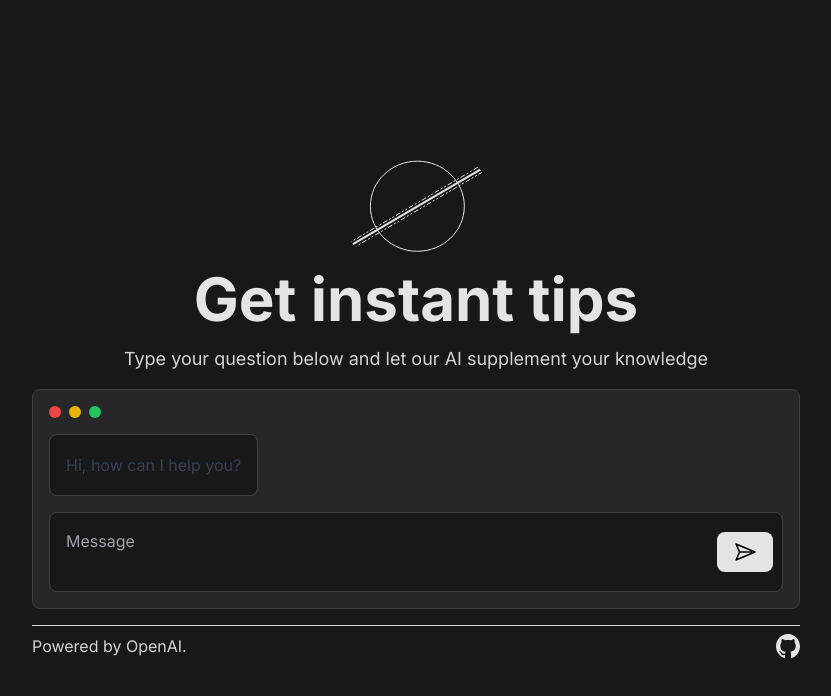
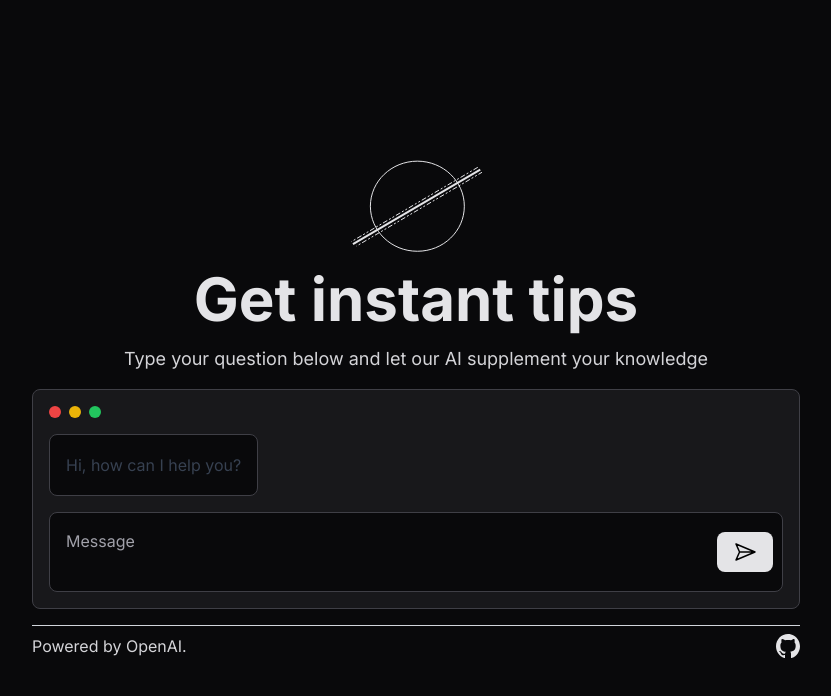
Before and after one commit to igorxmath/openai-tools, a Next.js app: page /en in a window 1280 px wide. Shown: the top 696 px of the page, without its empty margins (224-1055 px from the left). Built offline with nearby package versions, Linux system fonts and the light colour scheme.

Commit message:
Update: new visual style and dependecies

```diff
--- a/src/components/pages/chat/ChatCard.tsx
+++ b/src/components/pages/chat/ChatCard.tsx
@@ -1,10 +1,11 @@
 'use client'
 import { ChatGPTMessage } from '@/types/chat.types'
 import { useEffect, useRef, useState } from 'react'
-import ChatInput from './ChatInput'
-import ChatMessage from './ChatMessage'
-import ChatError from './ChatError'
-import { DictionarySchema } from '@/types/i18n.types'
+import { type DictionarySchema } from '@/types/i18n.types'
+import style from '@/styles/loadingDots.module.css'
+import ChatInput from '@/components/pages/chat/ChatInput'
+import ChatMessage from '@/components/pages/chat/ChatMessage'
+import ChatError from '@/components/pages/chat/ChatError'
 
 export default function ChatCard({ dictionary }: { dictionary: DictionarySchema }) {
   const initialMessage: ChatGPTMessage[] = [
@@ -82,9 +83,9 @@ export default function ChatCard({ dictionary }: { dictionary: DictionarySchema
   }
 
   return (
-    <div className='mb-4 flex w-full flex-col rounded-lg border border-zinc-700 bg-zinc-800 p-4'>
+    <div className='mb-4 flex w-full flex-col rounded-lg border border-zinc-700 bg-zinc-900 p-4'>
       <div className='flex flex-1 flex-col overflow-y-auto'>
-        <div className={`${loading && 'loading'} mb-4 flex space-x-2`}>
+        <div className={`${loading && style.loading} mb-4 flex space-x-2`}>
           <span className='h-3 w-3 rounded-full bg-red-500'></span>
           <span className='h-3 w-3 rounded-full bg-yellow-500'></span>
           <span className='h-3 w-3 rounded-full bg-green-500'></span>
--- a/src/components/pages/chat/ChatInput.tsx
+++ b/src/components/pages/chat/ChatInput.tsx
@@ -42,7 +42,7 @@ export default function ChatInput({
   return (
     <div className='relative'>
       <textarea
-        className='block w-full resize-none rounded-lg border border-zinc-700 bg-zinc-900 p-4 pr-20 text-zinc-300 shadow-white placeholder:text-zinc-400 focus:border-transparent focus:outline-none focus:ring-1 focus:ring-zinc-900'
+        className='block w-full resize-none rounded-lg border border-zinc-700 bg-zinc-950 p-4 pr-20 text-zinc-300 shadow-white placeholder:text-zinc-400 focus:border-transparent focus:outline-none focus:ring-1 focus:ring-zinc-900'
         placeholder={placeholder}
         ref={textareaRef}
         value={content}
--- a/src/components/pages/chat/ChatMessage.tsx
+++ b/src/components/pages/chat/ChatMessage.tsx
@@ -9,7 +9,7 @@ export default function ChatMessage({ message }: { message: ChatGPTMessage }) {
       className={`${
         message.role === 'user'
           ? 'ml-auto border-black bg-zinc-200 text-right  text-zinc-800'
-          : 'mr-auto border-zinc-700 bg-zinc-900 text-left  text-zinc-200'
+          : 'mr-auto border-zinc-700 bg-zinc-950 text-left  text-zinc-200'
       } mb-4 rounded-lg border p-4 shadow-white `}
     >
       {message.role === 'system' ? <AIResponse message={message.content} /> : message.content}
--- a/src/styles/globals.css
+++ b/src/styles/globals.css
@@ -7,34 +7,6 @@
     color-scheme: dark;
   }
   body {
-    @apply bg-zinc-900 text-zinc-200;
+    @apply bg-zinc-950 text-zinc-200;
   }
 }
-
-@layer utilities {
-  .loading span {
-    @apply mx-0.5 my-0;
-    animation-name: blink;
-    animation-duration: 1.4s;
-    animation-iteration-count: infinite;
-    animation-fill-mode: both;
-  }
-  .loading span:nth-of-type(2) {
-    animation-delay: 0.2s;
-  }
-  .loading span:nth-of-type(3) {
-    animation-delay: 0.4s;
-  }
-}
-
-@keyframes blink {
-  0% {
-    opacity: 0.2;
-  }
-  20% {
-    opacity: 1;
-  }
-  100% {
-    opacity: 0.2;
-  }
-}
--- /dev/null
+++ b/src/styles/loadingDots.module.css
@@ -0,0 +1,25 @@
+.loading span {
+  @apply mx-0.5 my-0;
+  animation-name: blink;
+  animation-duration: 1.4s;
+  animation-iteration-count: infinite;
+  animation-fill-mode: both;
+}
+.loading span:nth-of-type(2) {
+  animation-delay: 0.2s;
+}
+.loading span:nth-of-type(3) {
+  animation-delay: 0.4s;
+}
+
+@keyframes blink {
+  0% {
+    opacity: 0.2;
+  }
+  20% {
+    opacity: 1;
+  }
+  100% {
+    opacity: 0.2;
+  }
+}
--- a/tailwind.config.js
+++ b/tailwind.config.ts
@@ -1,8 +1,9 @@
-/** @type {import('tailwindcss').Config} */
-module.exports = {
+import type { Config } from 'tailwindcss'
+
+export default {
   content: ['./src/**/*.{ts,tsx}'],
   theme: {
     extend: {},
   },
   plugins: [require('@tailwindcss/typography'), require('@tailwindcss/forms')],
-}
+} satisfies Config
```
Also changed, not shown: package.json (+4 -4 lines), 1 other file (tests, documents, lock files or other folders).
